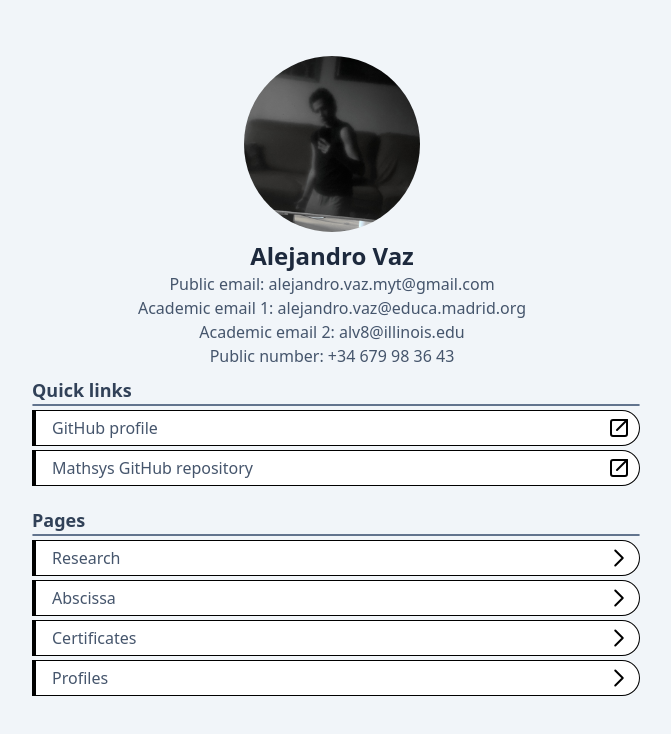
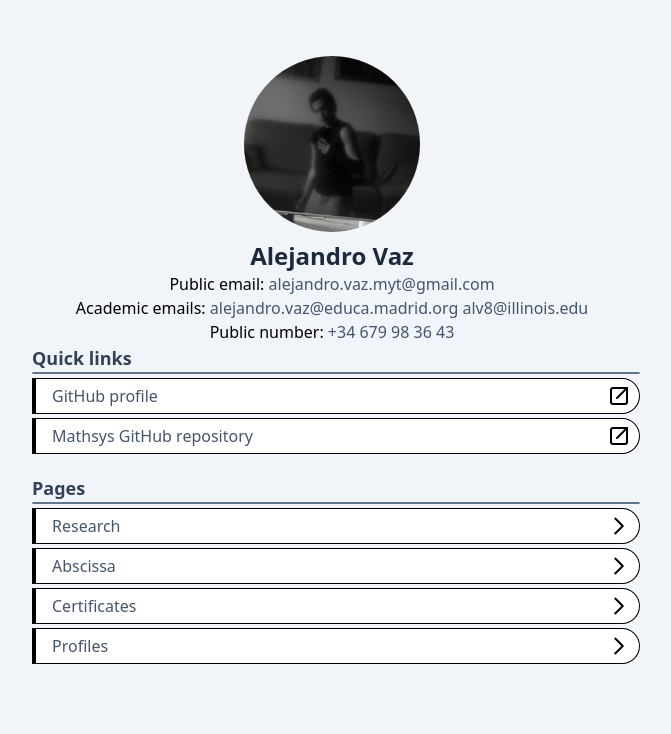
Before and after one commit to alejandro-vaz/alejandro-vaz, a React (Create React App) app: page / in a window 1280 px wide. Shown: the top 734 px of the page, without its empty margins (308-979 px from the left). Built offline with nearby package versions, Linux system fonts and the light colour scheme.

Commit message:
updated contace

```diff
--- a/src/pages/Home.tsx
+++ b/src/pages/Home.tsx
@@ -21,18 +21,9 @@ function Header(): React.ReactNode {
         <>
             <img src="/Home/profile.jpg" className="w-44 h-44 ml-auto mr-auto rounded-full mb-2"/>
             <h1 className="text-2xl font-bold text-slate-800 ml-auto mr-auto">Alejandro Vaz</h1>
-            <Link to="mailto:alejandro.vaz.myt@gmail.com">
-                <p className="hover:underline text-slate-600">Public email: alejandro.vaz.myt@gmail.com</p>
-            </Link>
-            <Link to="mailto:alejandro.vaz@educa.madrid.org">
-                <p className="hover:underline text-slate-600">Academic email 1: alejandro.vaz@educa.madrid.org</p>
-            </Link>
-            <Link to="mailto:alv8@illinois.edu">
-                <p className="hover:underline text-slate-600">Academic email 2: alv8@illinois.edu</p>
-            </Link>
-            <Link to="tel:+34679983643">
-                <p className="hover:underline text-slate-600 mb-2">Public number: +34 679 98 36 43</p>
-            </Link>
+            <p>Public email: <Link to="mailto:alejandro.vaz.myt@gmail.com" className="hover:underline text-slate-600">alejandro.vaz.myt@gmail.com</Link></p>
+            <p>Academic emails: <Link to="mailto:alejandro.vaz@educa.madrid.org" className="hover:underline text-slate-600">alejandro.vaz@educa.madrid.org</Link> <Link to="mailto:alv8@illinois.edu" className="hover:underline text-slate-600">alv8@illinois.edu</Link></p>
+            <p>Public number: <Link to="tel:+34679983643" className="hover:underline text-slate-600">+34 679 98 36 43</Link></p>
         </>
     )
 }
```
